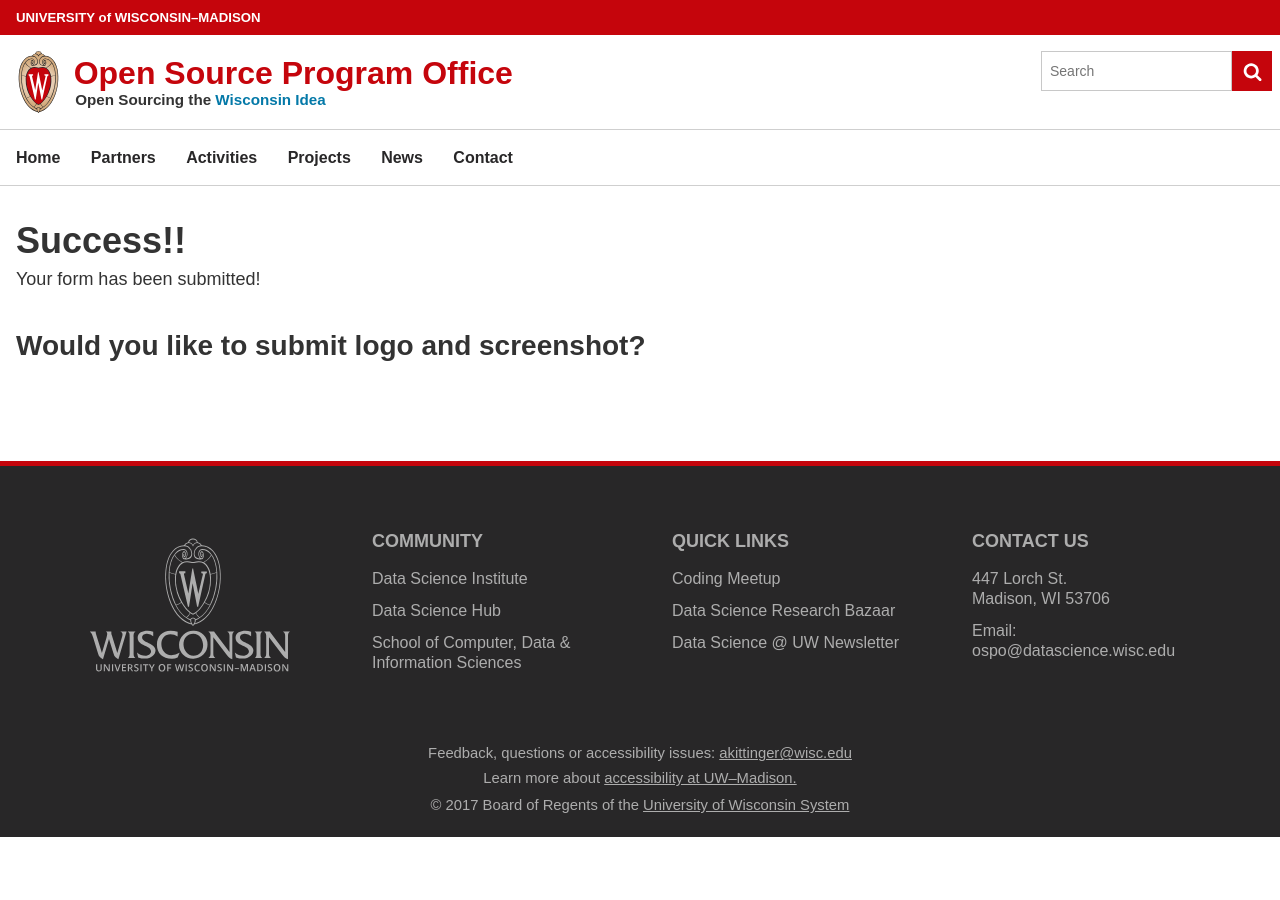
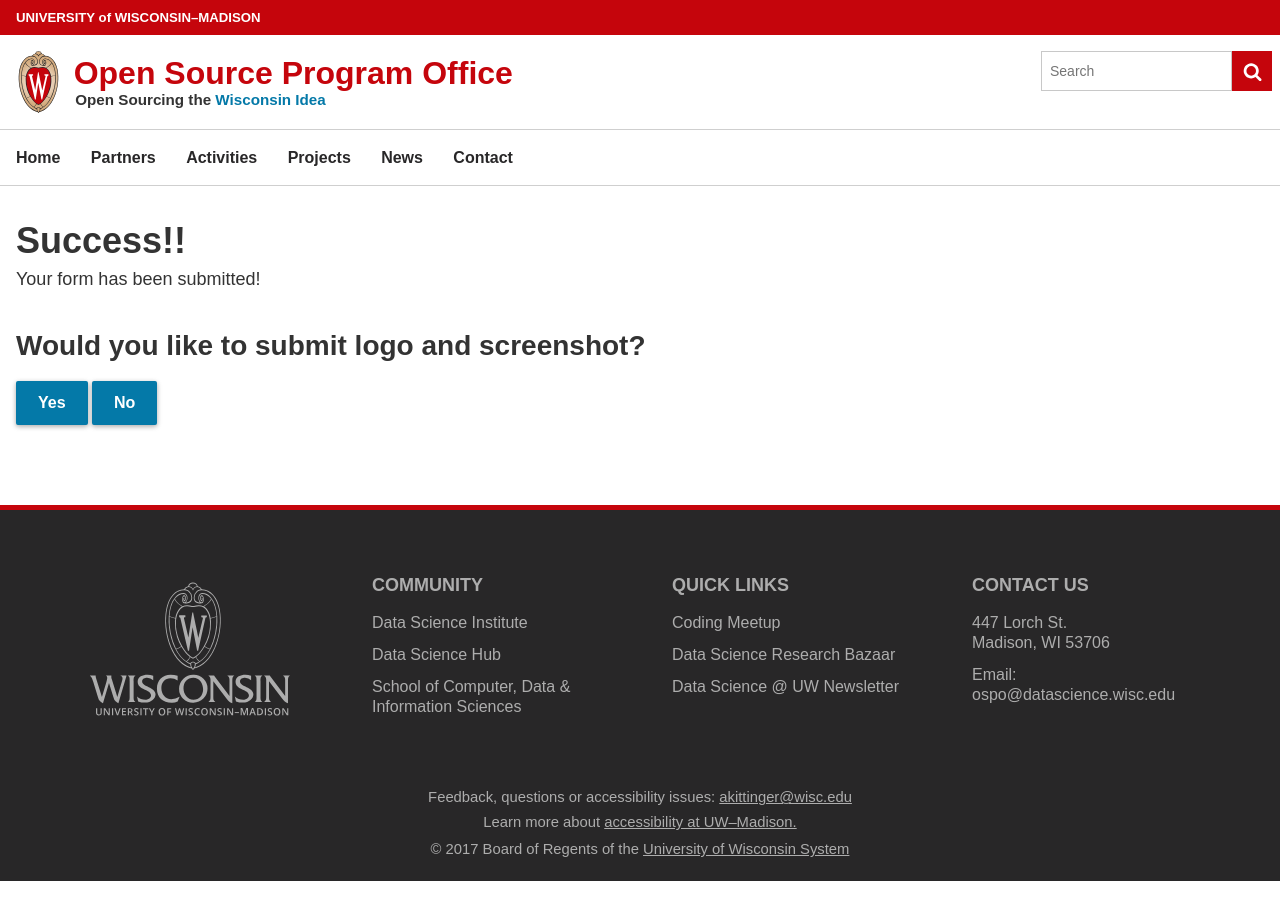
Before and after one commit to UW-Madison-DSI/ospo.wisc.edu-version-1.0, a Jekyll site: the page built from success.html, in a window 1280 px wide. Built offline with Jekyll 4.4.1, drawn with Linux system fonts in a browser that asks for light colours; some web fonts are replaced.

Commit message:
Added an option to upload a logo and a screenshot

```diff
--- a/success.html
+++ b/success.html
@@ -13,6 +13,12 @@
     <h1>Success!!</h1>
     <p>Your form has been submitted!</p>
     <h2>Would you like to submit logo and screenshot?</h2>
+    <a class="uw-button mb-sm-2 mb-lg-0" href="https://forms.gle/fYkUm5RUbvdjQUSu5" target="_blank">
+        Yes
+    </a>
+    <a href="index.html" class="uw-button">
+        No
+    </a>
 
 </body>
 </html>
```
